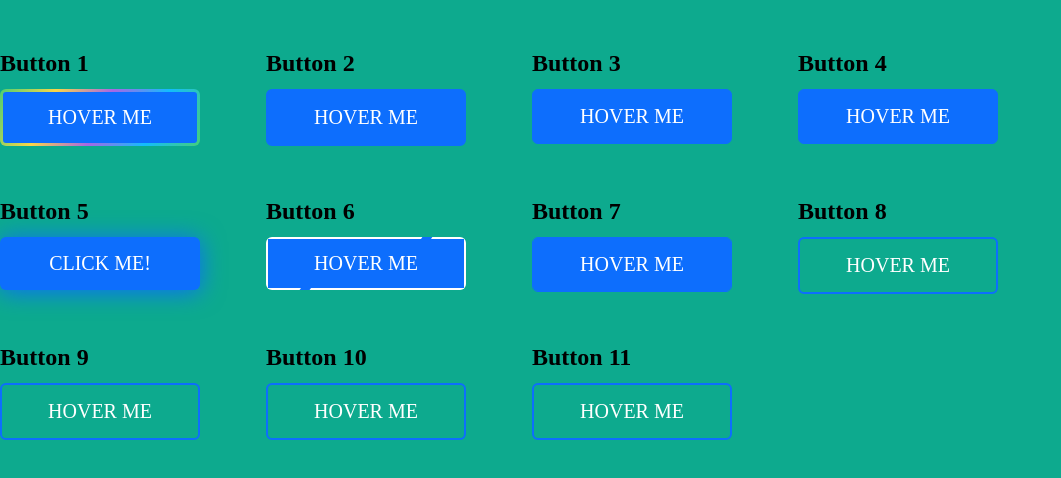
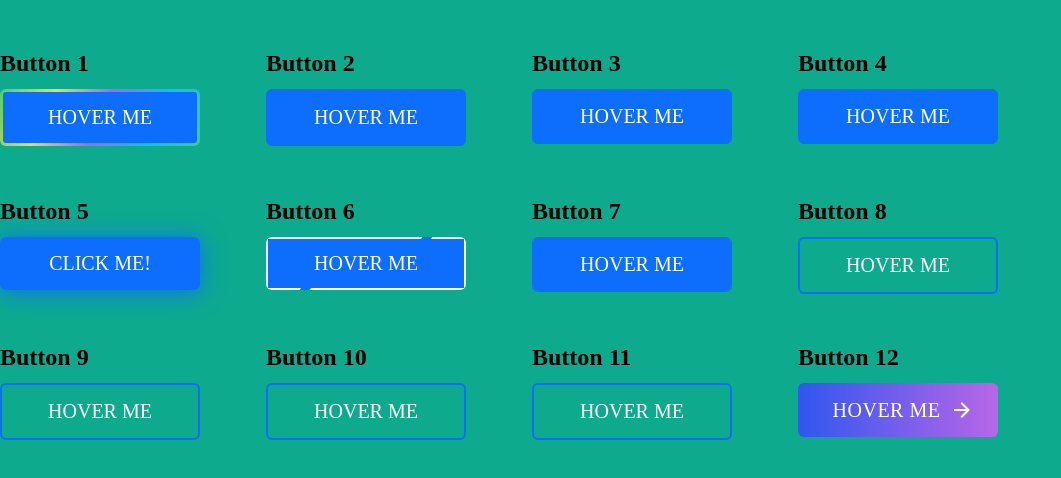
Before and after one commit to htmlcssdevs/100_Html_Css_Button_Design, a plain HTML site: page index.html in a window 1280 px wide. Shown: the whole page, without its empty margins (0-1061 px from the left). Drawn offline with Linux system fonts and the light colour scheme.

Commit message:
button 12 complete
button 12 complete

```diff
--- /dev/null
+++ b/assets/css/button_12.css
@@ -0,0 +1,68 @@
+.rbt-btn {
+    padding: 15px 0;
+    background: #2F57EF;
+    color: #F2F2F2;
+    letter-spacing: 0.5px;
+    position: relative;
+    z-index: 1;
+    transition: all 0.4s ease-in-out;
+    border: 0 none;
+    outline: none;
+}
+.rbt-btn.btn-gradient {
+    color: #fff;
+    background-size: 300% 100%;
+    background-image: linear-gradient(to right, #2F57EF, #B966E7, #B966E7, #2F57EF);
+}
+.rbt-btn.hover-icon-reverse .icon-reverse-wrapper {
+    display: flex;
+    align-items: center;
+    justify-content: center;
+    gap: 10px;
+}
+.rbt-btn.hover-icon-reverse .btn-text {
+    display: flex;
+    transition: transform 0.6s 0.125s cubic-bezier(0.1, 0.75, 0.25, 1);
+    margin-inline-start: -23px;
+}
+.rbt-btn.hover-icon-reverse .btn-icon {
+    display: flex;
+    transition: opacity 0.4s 0.25s, transform 0.6s 0.25s;
+    transition-timing-function: cubic-bezier(0.1, 0.75, 0.25, 1);
+}
+.rbt-btn.hover-icon-reverse .btn-icon + .btn-icon {
+    margin-inline-end: 0;
+    margin-inline-start: 8px;
+    display: flex;
+    margin-inline-start: 0;
+    margin-inline-end: 0;
+    opacity: 0;
+    transform: translateX(-10px);
+    transition-delay: 0s;
+    order: -2;
+}
+.rbt-btn.btn-gradient:hover {
+    background-color: inherit;
+    background-position: 102% 0;
+    transition: all 0.4s ease-in-out;
+}
+.rbt-btn:hover {
+    background-color: #2F57EF;
+    color: #fff;
+    transform: translate3d(0, -2px, 0);
+    box-shadow: 0px 15px 30px -2px rgba(0, 0, 0, 0.1);
+}
+.rbt-btn:hover.hover-icon-reverse .btn-icon {
+    opacity: 0;
+    transition-delay: 0s;
+    transform: translateX(10px);
+}
+.rbt-btn:hover.hover-icon-reverse .btn-icon + .btn-icon {
+    opacity: 1;
+    transform: translateX(0);
+    transition-delay: 0.225s;
+}
+.rbt-btn:hover.hover-icon-reverse .btn-text {
+    transition-delay: 0.1s;
+    transform: translateX(23px);
+}
--- a/assets/css/button_7.css
+++ b/assets/css/button_7.css
@@ -1,5 +1,4 @@
 .button_7 a{
-    padding: 15px 0;
     border: 1px solid #0d6efd;
     color: #fff;
     overflow: hidden;
--- a/assets/css/style.css
+++ b/assets/css/style.css
@@ -9,6 +9,7 @@
 @import url(../css/button_9.css);
 @import url(../css/button_10.css);
 @import url(../css/button_11.css);
+@import url(../css/button_12.css);
 /* default css start here */
 *{
     margin: 0;
--- a/index.html
+++ b/index.html
@@ -82,6 +82,20 @@
                     <a href="#">Hover Me</a>
                 </div>
             </div>
+            <div class="single_button_item">
+                <h3>Button 12</h3>
+                <div class="button_12">
+                    <a class="rbt-btn btn-gradient hover-icon-reverse" href="#">
+                        <span class="icon-reverse-wrapper">
+                            <span class="btn-text">Hover Me</span>
+
+                        <span class="btn-icon"><svg xmlns="http://www.w3.org/2000/svg" width="24" height="24" viewBox="0 0 24 24"><path fill="currentColor" d="M4 11v2h12l-5.5 5.5l1.42 1.42L19.84 12l-7.92-7.92L10.5 5.5L16 11z"/></svg></span>
+
+                        <span class="btn-icon"><svg xmlns="http://www.w3.org/2000/svg" width="24" height="24" viewBox="0 0 24 24"><path fill="currentColor" d="M4 11v2h12l-5.5 5.5l1.42 1.42L19.84 12l-7.92-7.92L10.5 5.5L16 11z"/></svg></span>
+                        </span>
+                    </a>
+                </div>
+            </div>
         </div>
     </div>
 
```
